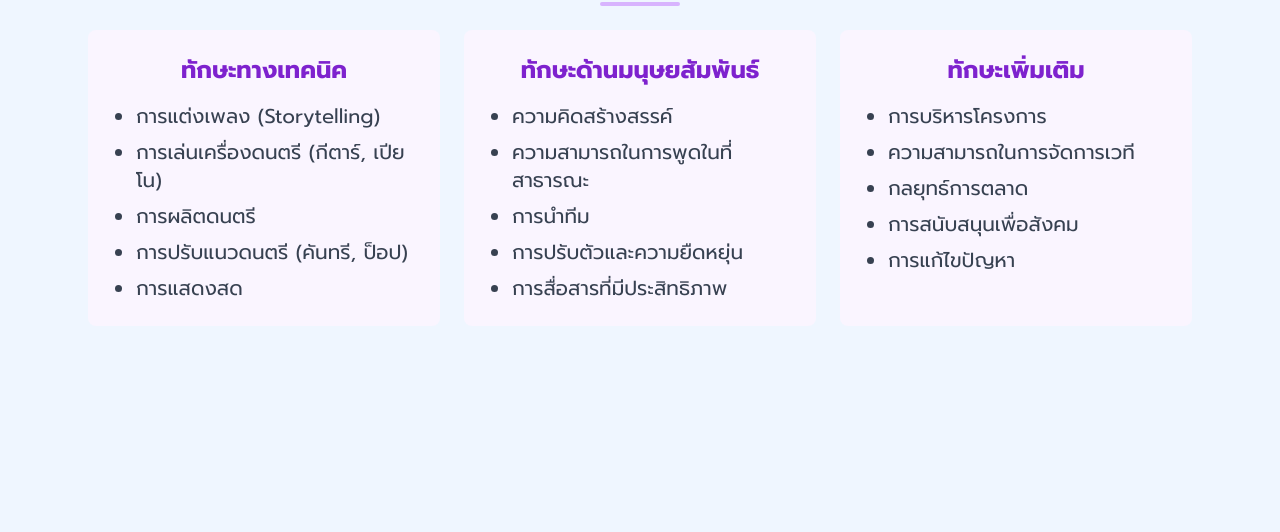
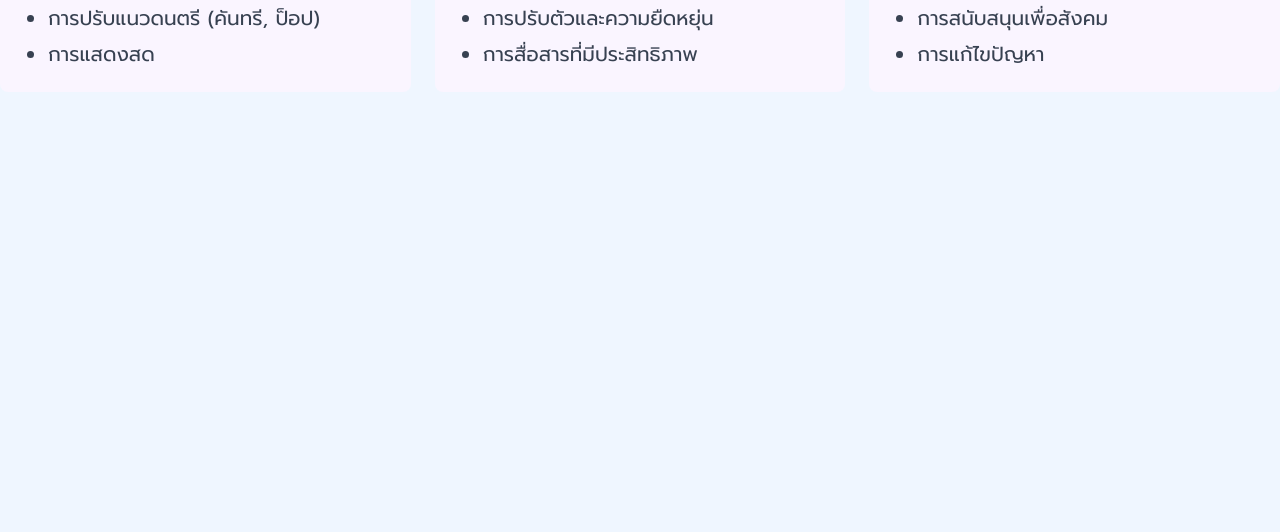
Before and after one commit to 66160117-Jaruwan/portfolio-team, a website: page src/components/skills/index.html in a window 1280 px wide. Shown: the part 268-800 px from the top of the page. Drawn offline with nearby package versions, Linux system fonts and the light colour scheme.

Commit message:
แก้ไขskillsให้อยู่ตรงกลาง

```diff
--- a/src/components/skills/index.html
+++ b/src/components/skills/index.html
@@ -8,9 +8,7 @@
   <link href="https://fonts.googleapis.com/css2?family=Prompt:wght@400;700&family=Sarabun:wght@400;600&display=swap" rel="stylesheet">
   <script src="https://cdn.tailwindcss.com"></script>
 </head>
-<body class="bg-blue-50 text-gray-900 font-sans flex justify-center items-center min-h-screen" style="font-family: 'Prompt', sans-serif;">
-  <!-- Skills Section -->
-  <section id="skills" class="w-full max-w-6xl p-6 mx-4">
+<body class="bg-blue-50 text-gray-900 font-sans" style="font-family: 'Prompt', sans-serif;">
     <h3 class="text-4xl font-semibold text-center mb-6 text-purple-600">ทักษะ</h3>
 
     <!-- เส้นคั่น -->
```
Also changed, not shown: src/components/about/index.html (+0 -1 lines).
